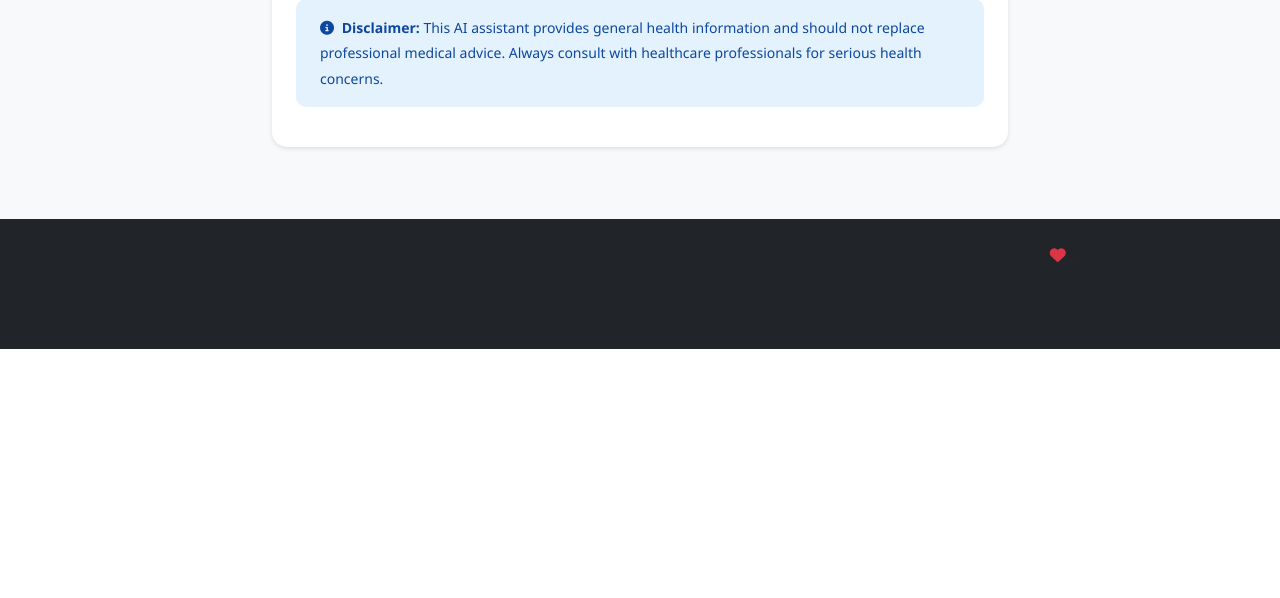
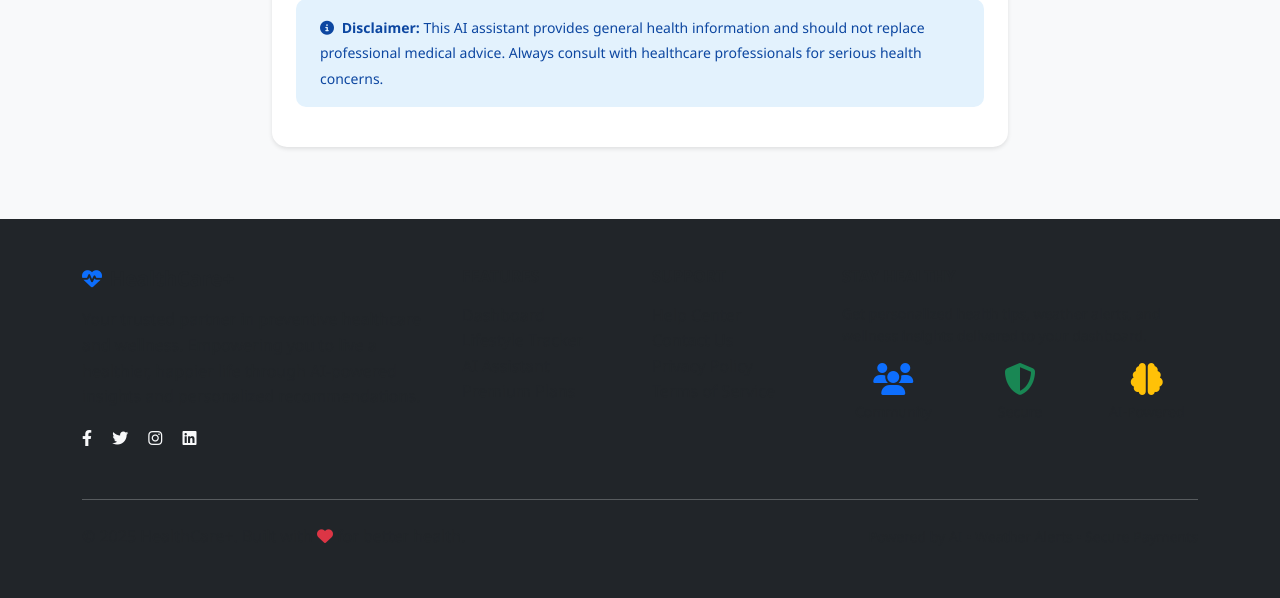
Before and after one commit to Olaweb24/care_aware, a Flask app: page /chat in a window 1280 px wide. Shown: the part 848-1446 px from the top of the page. Before the commit the page ends 1197 px from the top, so only its background shows below. Run offline with Flask 3, Linux system fonts and the light colour scheme; the visitor is signed in with stand-in values (Sample User, id 1).

Commit message:
Add a comprehensive footer to the website with navigation and contact information
Updates the base template to include a detailed footer with company information, navigation links, support options, and health statistics, improving user experience and information accessibility.

Replit-Commit-Author: Agent
Replit-Commit-Session-Id: 0ad88f3e-3385-4773-b72b-997653abfeb5
Replit-Commit-Checkpoint-Type: full_checkpoint
Replit-Commit-Screenshot-Url: https://storage.googleapis.com/screenshot-production-us-central1/552e8dbc-4e6b-4df2-92e6-f02969a2412e/0ad88f3e-3385-4773-b72b-997653abfeb5/J8U8UQ8

```diff
--- a/templates/base.html
+++ b/templates/base.html
@@ -124,16 +124,68 @@
     </main>
 
     <!-- Footer -->
-    <footer class="bg-dark text-light py-4 mt-5">
+    <footer class="bg-dark text-light py-5 mt-5">
         <div class="container">
             <div class="row">
+                <div class="col-lg-4 col-md-6 mb-4">
+                    <h5><i class="fas fa-heartbeat me-2 text-primary"></i>HealthCare+</h5>
+                    <p class="text-muted">Your trusted partner in preventive healthcare and wellness. Empowering you to live a healthier, happier life through AI-powered insights and personalized recommendations.</p>
+                    <div class="social-links mt-3">
+                        <a href="#" class="text-light me-3"><i class="fab fa-facebook-f"></i></a>
+                        <a href="#" class="text-light me-3"><i class="fab fa-twitter"></i></a>
+                        <a href="#" class="text-light me-3"><i class="fab fa-instagram"></i></a>
+                        <a href="#" class="text-light"><i class="fab fa-linkedin"></i></a>
+                    </div>
+                </div>
+                <div class="col-lg-2 col-md-6 mb-4">
+                    <h6 class="text-uppercase fw-bold">Features</h6>
+                    <ul class="list-unstyled">
+                        <li><a href="/dashboard" class="text-muted text-decoration-none">Dashboard</a></li>
+                        <li><a href="/lifestyle" class="text-muted text-decoration-none">Lifestyle Tracker</a></li>
+                        <li><a href="/health-assistant" class="text-muted text-decoration-none">AI Assistant</a></li>
+                        <li><a href="/premium" class="text-muted text-decoration-none">Premium Plans</a></li>
+                    </ul>
+                </div>
+                <div class="col-lg-2 col-md-6 mb-4">
+                    <h6 class="text-uppercase fw-bold">Support</h6>
+                    <ul class="list-unstyled">
+                        <li><a href="#" class="text-muted text-decoration-none">Help Center</a></li>
+                        <li><a href="#" class="text-muted text-decoration-none">Contact Us</a></li>
+                        <li><a href="#" class="text-muted text-decoration-none">Privacy Policy</a></li>
+                        <li><a href="#" class="text-muted text-decoration-none">Terms of Service</a></li>
+                    </ul>
+                </div>
+                <div class="col-lg-4 col-md-6 mb-4">
+                    <h6 class="text-uppercase fw-bold">Stay Healthy</h6>
+                    <p class="text-muted small">Get personalized health tips, weather alerts, and wellness insights delivered to your dashboard.</p>
+                    <div class="health-stats mt-3">
+                        <div class="row text-center">
+                            <div class="col-4">
+                                <div class="text-primary"><i class="fas fa-users fa-2x"></i></div>
+                                <small class="text-muted">Community</small>
+                            </div>
+                            <div class="col-4">
+                                <div class="text-success"><i class="fas fa-shield-alt fa-2x"></i></div>
+                                <small class="text-muted">Secure</small>
+                            </div>
+                            <div class="col-4">
+                                <div class="text-warning"><i class="fas fa-brain fa-2x"></i></div>
+                                <small class="text-muted">AI-Powered</small>
+                            </div>
+                        </div>
+                    </div>
+                </div>
+            </div>
+            <hr class="my-4">
+            <div class="row align-items-center">
                 <div class="col-md-6">
-                    <h5><i class="fas fa-heartbeat me-2"></i>HealthCare+</h5>
-                    <p class="text-muted">Your partner in preventive healthcare and wellness.</p>
+                    <p class="text-muted mb-0">
+                        &copy; 2025 HealthCare+. Built with <i class="fas fa-heart text-danger"></i> for better health.
+                    </p>
                 </div>
                 <div class="col-md-6 text-md-end">
-                    <p class="text-muted mb-0">
-                        &copy; 2025 HealthCare+. Built with <i class="fas fa-heart text-danger"></i> for better health.
+                    <p class="text-muted mb-0 small">
+                        Powered by AI • Weather Alerts • Secure Payments
                     </p>
                 </div>
             </div>
```
Also changed, not shown: 2 other files.
